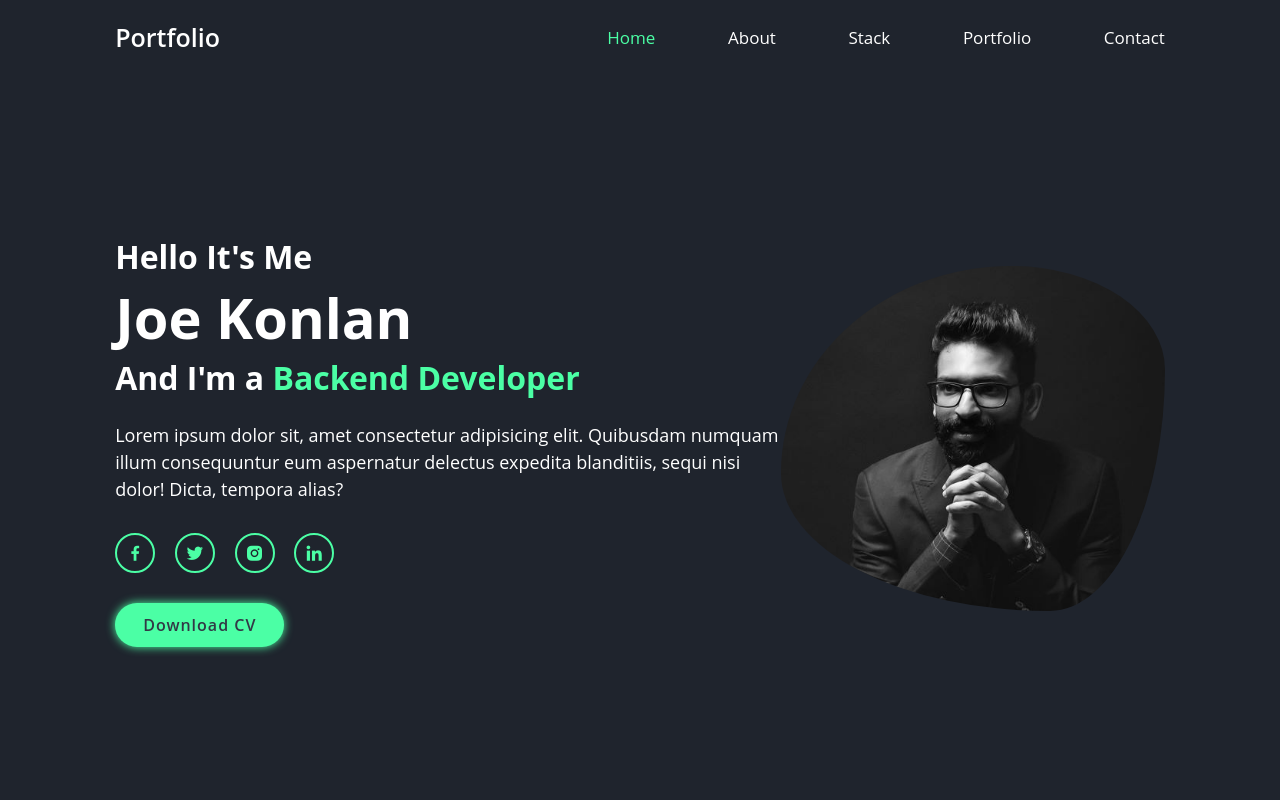
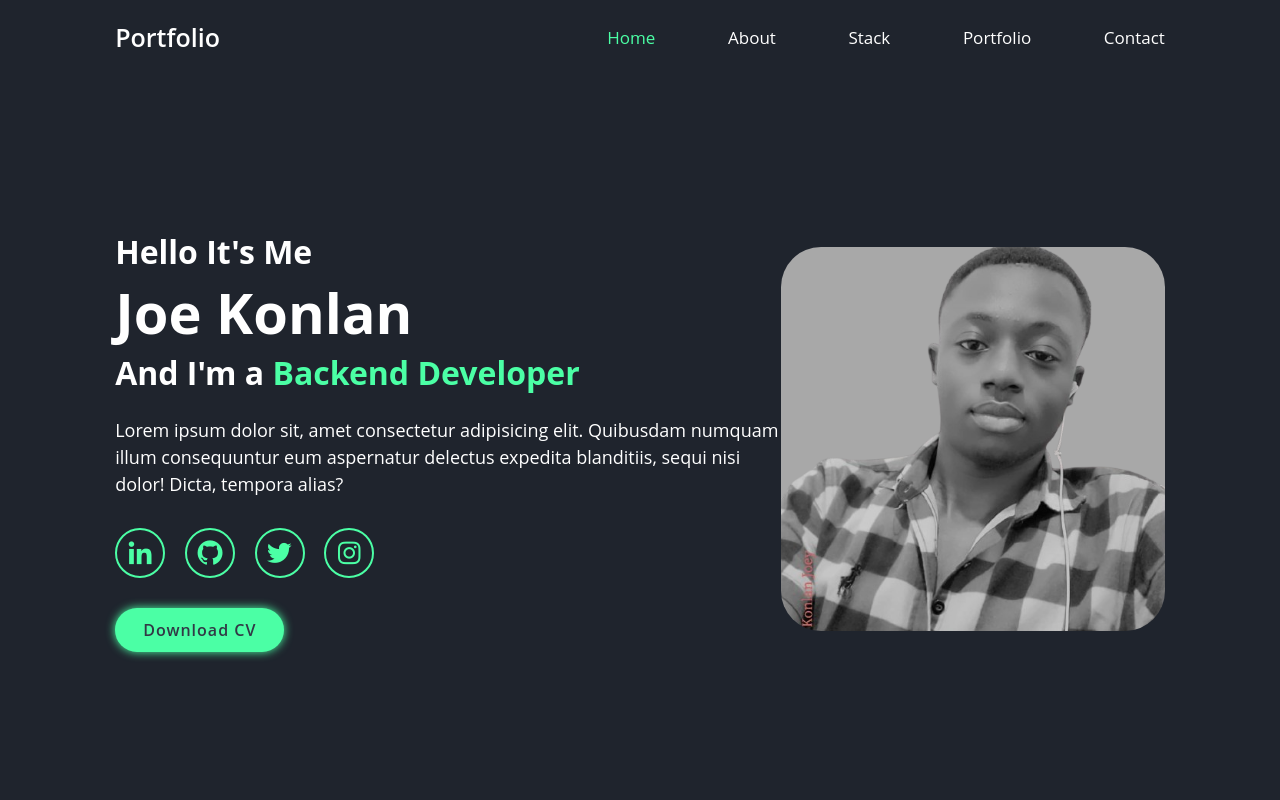
Before and after one commit to Konlan21/portfolio, a plain HTML site: page index.html in a window 1280 px wide. Shown: the top 800 px of the page. Drawn offline with nearby package versions, Linux system fonts and the light colour scheme; a web font is replaced by a local one.

Commit message:
Improve landing page

```diff
--- a/css/styles.css
+++ b/css/styles.css
@@ -84,7 +84,9 @@ section {
 
 .home-img img {
     width: 30vw;
-    border-radius: 60% 40% 30% 70%/60% 30% 70% 40%;
+    border-radius: 4rem;
+    /* height: 30vh; */
+    /* border-radius: 60% 40% 30% 70%/60% 30% 70% 40%; */
 }
 
 .home-content h3{
@@ -115,12 +117,12 @@ span {
     display: inline-flex;
     justify-content: center;
     align-items: center;
-    width: 4rem;
-    height: 4rem;
+    width: 5rem;
+    height: 5rem;
     background: transparent;
-    border: .2rem solid var(--main-color);
+    border: .24rem solid var(--main-color);
     border-radius: 50%;
-    font-size: 2rem;
+    font-size: 3rem;
     color: var(--main-color);
     margin: 3rem 1.5rem 3rem 0;
     transition: .5s ease;
--- a/index.html
+++ b/index.html
@@ -38,15 +38,15 @@
             <p>Lorem ipsum dolor sit, amet consectetur adipisicing elit. Quibusdam numquam illum consequuntur eum aspernatur delectus expedita
                 blanditiis, sequi nisi dolor! Dicta, tempora alias?</p>
             <div class="social-media">
-                    <a href="#"><i class='bx bxl-facebook'></i></a>
+                    <a href="#"><i class='bx bxl-linkedin'></i></a>
+                    <a href="#"><i class='bx bxl-github' ></i></a>
                     <a href="#"><i class='bx bxl-twitter' ></i></a>
-                    <a href="#"><i class='bx bxl-instagram-alt' ></i></a>
-                    <a href="#"><i class='bx bxl-linkedin' ></i></a>
+                    <a href="#"><i class='bx bxl-instagram'></i></a>
             </div>
             <a href="#" class="btn">Download CV</a>
         </div>
         <div class="home-img">
-            <img src="images/Image.jpg" alt="">
+            <img src="images/konlanimg.png" alt="">
         </div>
     </section>
     <!-- About Section -->
```
Also changed, not shown: images/konlanimg.png (renamed from images/Konlan-removebg-preview (6).png).
